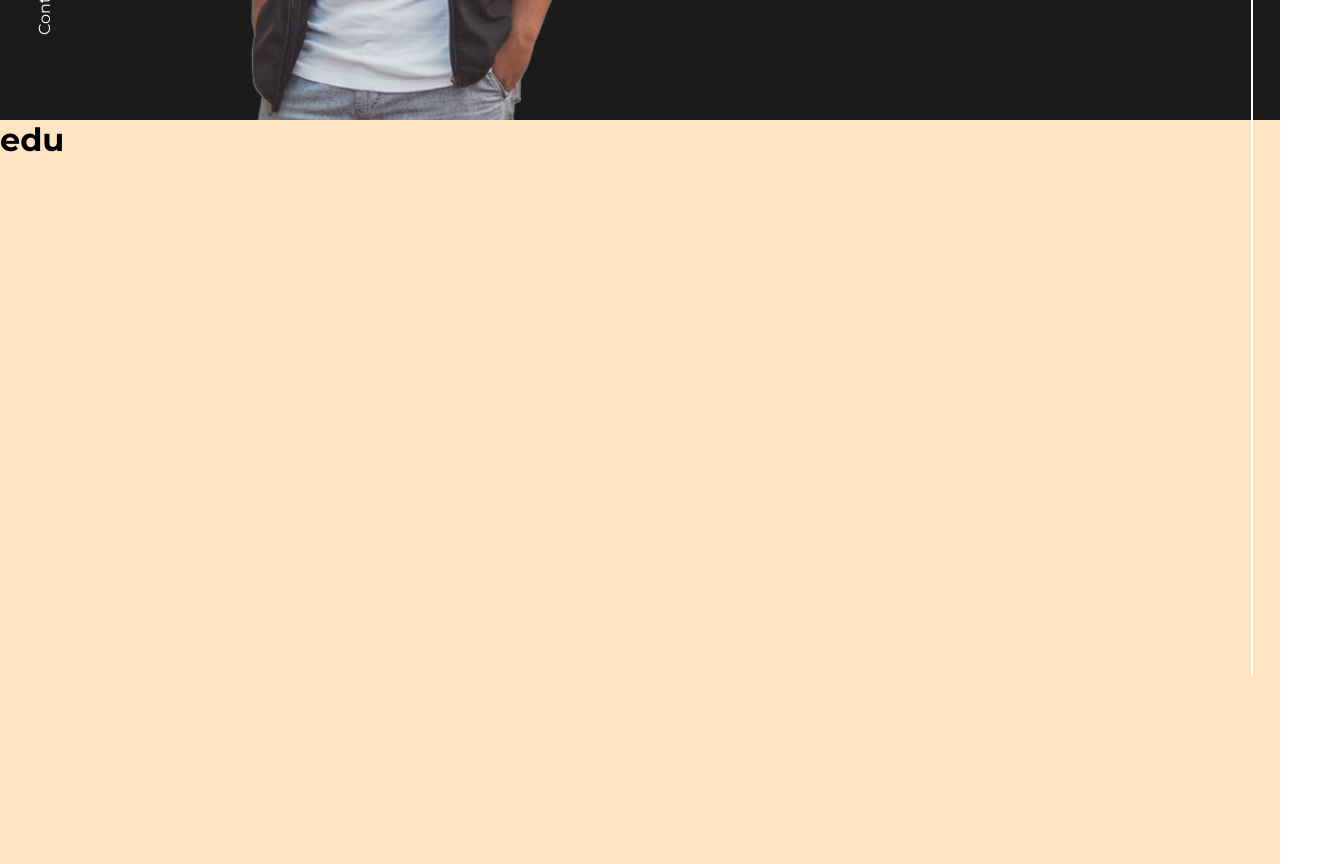
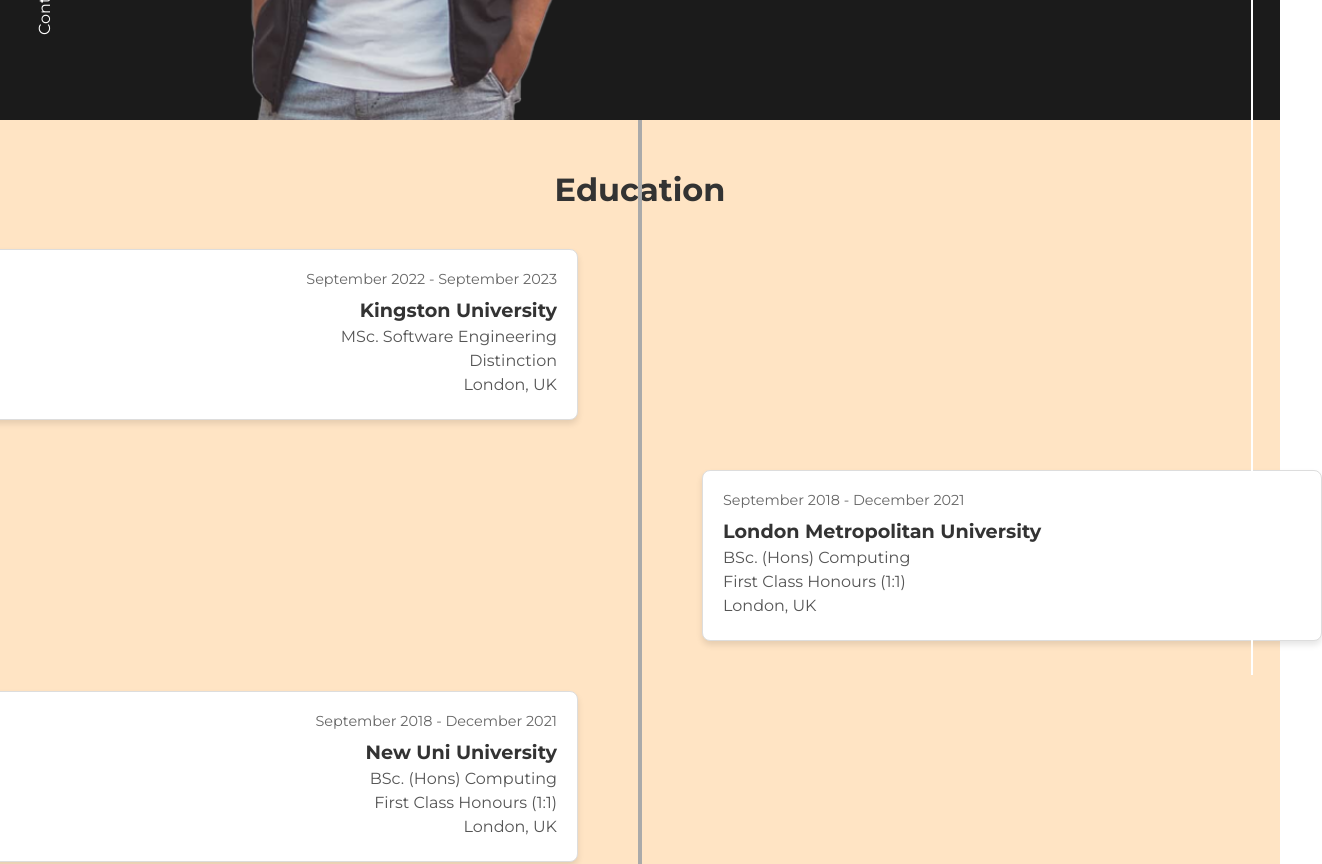
Before and after one commit to Gurung-Manish/Portfolio, a React (Create React App) app: page / in a window 1280 px wide. Shown: the part 680-1544 px from the top of the page, 1322 px wide, since content can reach past the window. Built offline with nearby package versions, Linux system fonts and the light colour scheme; a web font is replaced by a local one.

Commit message:
created and added timeline

```diff
--- a/src/containers/Education/Education.css
+++ b/src/containers/Education/Education.css
@@ -1,4 +1,105 @@
+/* Education section styling */
 .education {
   background-color: bisque;
   min-height: 100vh;
+  padding: 50px 20px;
+  position: relative;
 }
+
+/* Section title */
+.education__title {
+  text-align: center;
+  font-size: 2rem;
+  color: #333;
+  margin-bottom: 40px;
+}
+
+/* Vertical line */
+.education__line {
+  position: absolute;
+  top: 0;
+  bottom: 0;
+  left: 50%;
+  width: 4px;
+  background-color: #aaa;
+  transform: translateX(-50%);
+  z-index: 1;
+}
+
+/* Education items container */
+.education__item {
+  position: relative;
+  width: 50%;
+  margin-bottom: 50px;
+  z-index: 2;
+}
+
+/* Alternating positioning */
+.education__item--left {
+  left: 0;
+  text-align: right;
+}
+
+.education__item--right {
+  left: 50%;
+}
+
+/* Content box */
+.education__content {
+  background-color: #fff;
+  border: 1px solid #ddd;
+  border-radius: 8px;
+  padding: 20px;
+  position: relative;
+  box-shadow: 0 4px 6px rgba(0, 0, 0, 0.1);
+  z-index: 3;
+}
+
+/* Align content based on position */
+.education__item--left .education__content {
+  transform: translateX(-10%);
+}
+
+.education__item--right .education__content {
+  transform: translateX(10%);
+}
+
+/* Date */
+.education__date {
+  font-size: 0.9rem;
+  color: #666;
+  margin-bottom: 10px;
+}
+
+/* Institution name */
+.education__institution {
+  font-size: 1.2rem;
+  font-weight: bold;
+  color: #333;
+  margin: 5px 0;
+}
+
+/* Degree, Score, Place */
+.education__degree,
+.education__score,
+.education__place {
+  font-size: 1rem;
+  color: #555;
+  margin: 5px 0;
+}
+
+/* Responsive design */
+@media screen and (max-width: 768px) {
+  .education__item {
+    width: 100%;
+  }
+
+  .education__item--left .education__content,
+  .education__item--right .education__content {
+    transform: translateX(0);
+  }
+
+  .education__line {
+    left: 10px;
+  }
+}
--- a/src/containers/Education/Education.jsx
+++ b/src/containers/Education/Education.jsx
@@ -2,9 +2,66 @@
 import "./Education.css";
 
 const Education = () => {
+  const educationData = [
+    {
+      _id: "66c112ec318cb711e3417d08",
+      institution: "Kingston University",
+      degree: "MSc. Software Engineering",
+      place: "London, UK",
+      score: "Distinction",
+      startDate: "2022-09-01T00:00:00.000Z",
+      endDate: "2023-09-30T00:00:00.000Z",
+    },
+    {
+      _id: "66c11431318cb711e3417d0a",
+      institution: "London Metropolitan University",
+      degree: "BSc. (Hons) Computing",
+      place: "London, UK",
+      score: "First Class Honours (1:1)",
+      startDate: "2018-09-01T00:00:00.000Z",
+      endDate: "2021-12-31T00:00:00.000Z",
+    },
+    {
+      _id: "66c5e8b0824e10490ea1451e",
+      institution: "New Uni University",
+      degree: "BSc. (Hons) Computing",
+      place: "London, UK",
+      score: "First Class Honours (1:1)",
+      startDate: "2018-09-01T00:00:00.000Z",
+      endDate: "2021-12-29T00:00:00.000Z",
+    },
+  ];
+
   return (
     <div className="education" id="education">
-      <h1>edu</h1>
+      <h1 className="education__title">Education</h1>
+      <div className="education__line"></div>
+      {educationData.map((item, index) => (
+        <div
+          key={item._id}
+          className={`education__item ${
+            index % 2 === 0 ? "education__item--left" : "education__item--right"
+          }`}
+        >
+          <div className="education__content">
+            <p className="education__date">
+              {new Date(item.startDate).toLocaleDateString("en-GB", {
+                month: "long",
+                year: "numeric",
+              })}{" "}
+              -{" "}
+              {new Date(item.endDate).toLocaleDateString("en-GB", {
+                month: "long",
+                year: "numeric",
+              })}
+            </p>
+            <h3 className="education__institution">{item.institution}</h3>
+            <p className="education__degree">{item.degree}</p>
+            <p className="education__score">{item.score}</p>
+            <p className="education__place">{item.place}</p>
+          </div>
+        </div>
+      ))}
     </div>
   );
 };
```
